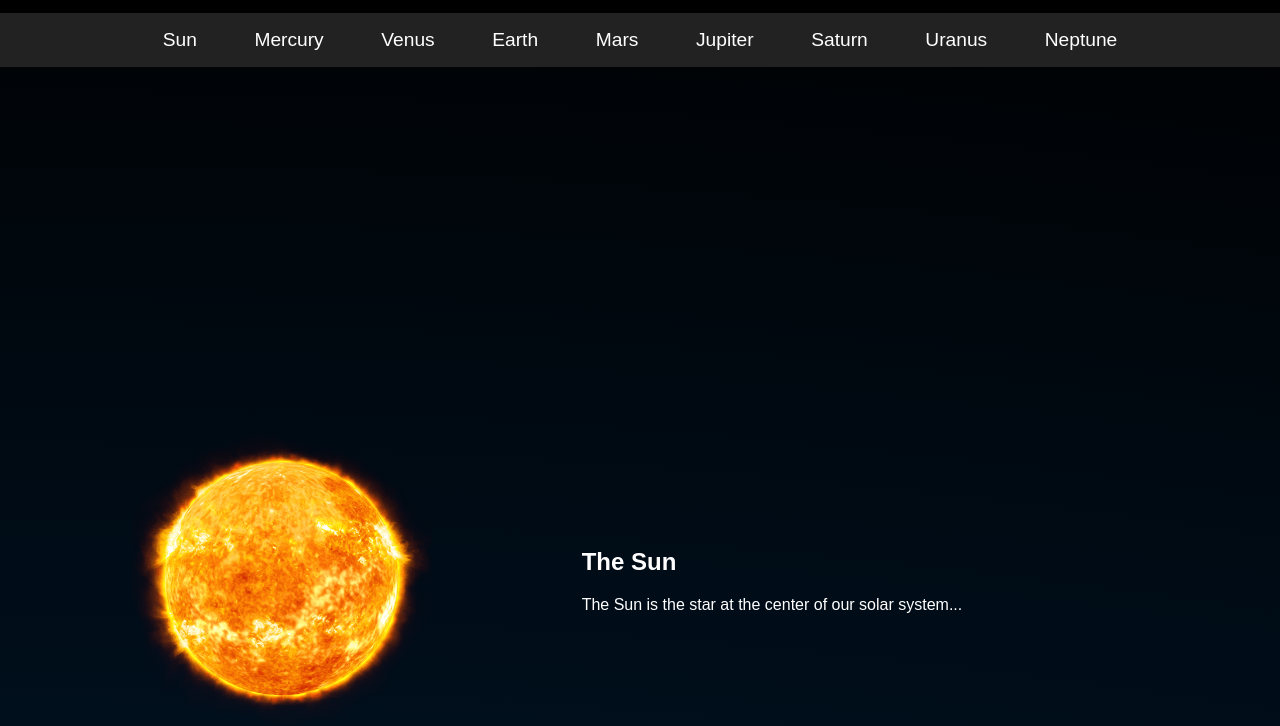
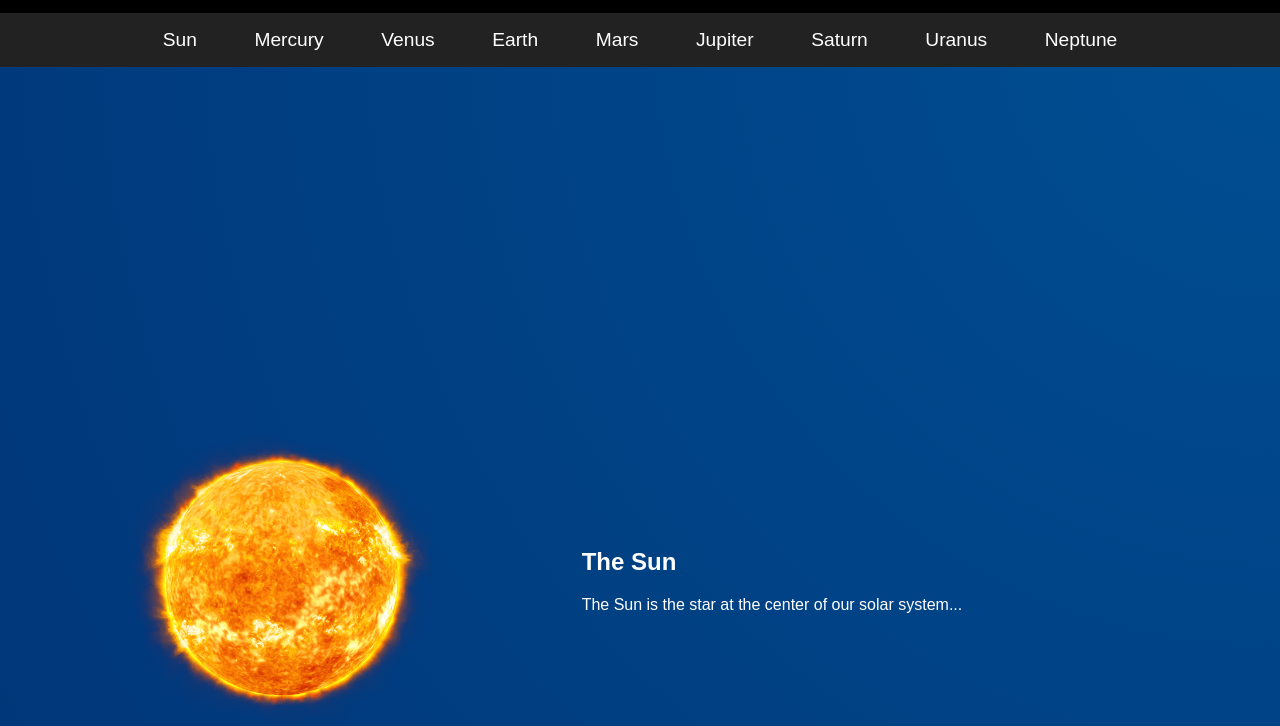
Before and after one commit to HorvathSomaiAttila/Solar_System_webpage, a plain HTML site: page index.html in a window 1280 px wide. Shown: the part 74-800 px from the top of the page. Drawn offline with Linux system fonts and the light colour scheme.

Commit message:
háttér

```diff
--- a/style.css
+++ b/style.css
@@ -5,7 +5,7 @@ html {
 
 body {
     font-family: 'Arial', sans-serif;
-    background: radial-gradient(circle at 1% 100%, #000428, #004e92, #000);
+    background: radial-gradient(circle at 100% 1%, #004e92, #000746, #03001f);
     color: white;
     margin: 0;
     padding: 0;
```
